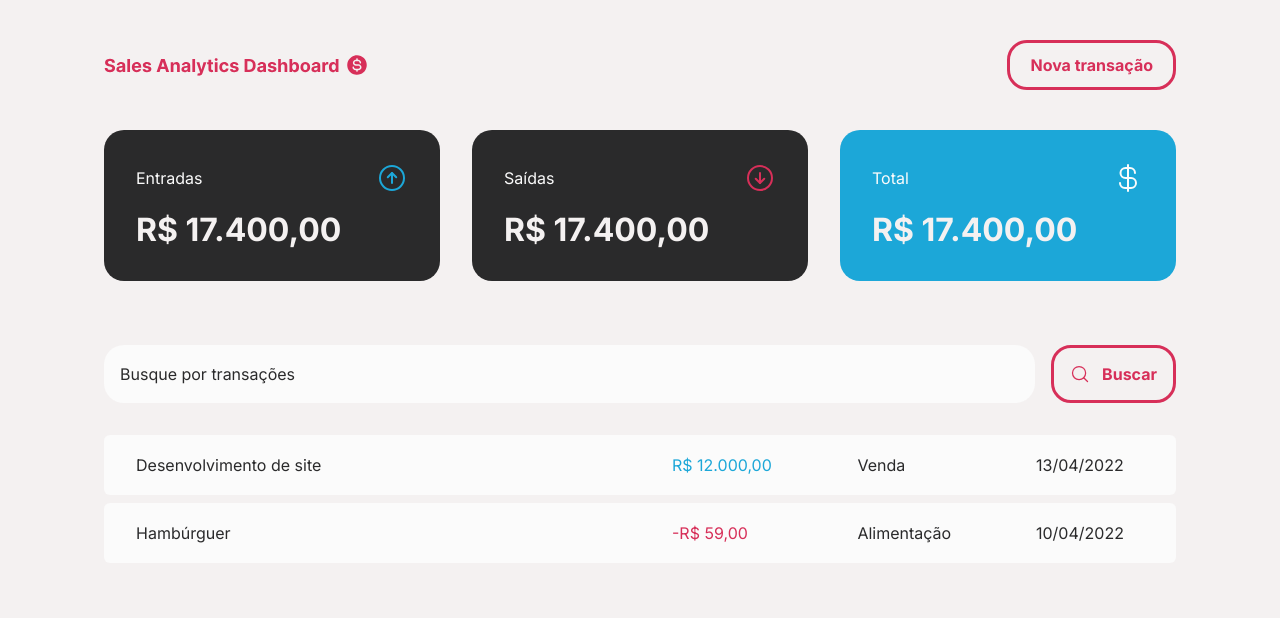
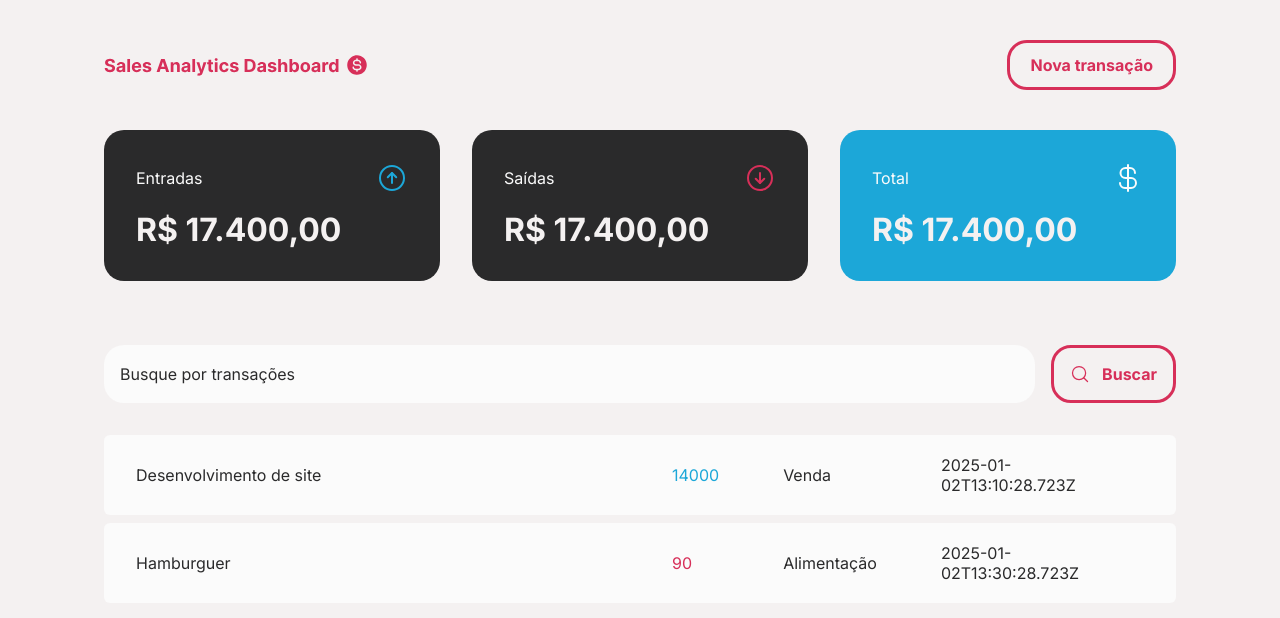
Before and after one commit to GuiCPessoa/Sales_Dashboard, a React (Vite) app: page / in a window 1280 px wide. Shown: the top 618 px of the page. Built offline with nearby package versions, Linux system fonts and the light colour scheme; data requests are answered from the project's data file.

Commit message:
Making an HTTP request through the JSON Server

```diff
--- a/server.json
+++ b/server.json
@@ -13,7 +13,7 @@
             "description": "Hamburguer",
             "type": "outcome",
             "category": "Alimentação",
-            "price": 35,
+            "price": 90,
             "createdAt": "2025-01-02T13:30:28.723Z"
         }
     ]
--- a/src/pages/Transactions/index.tsx
+++ b/src/pages/Transactions/index.tsx
@@ -1,9 +1,33 @@
+import { useEffect, useState } from "react";
 import { Header } from "../../components/Header";
 import { Summary } from "../../components/Summary";
 import { SearchForm } from "./components/SearchForm";
 import { PriceHighLight, TransactionsContainer, TransactionsTable } from "./styles";
 
+interface Transaction {
+  id: number;
+  description: string;
+  type: 'income' | 'outcome';
+  price: number;
+  category: string;
+  createdAt: string;
+}
+
 export function Transactions() {
+  const [transactions, setTransactions] = useState<Transaction[]>([])
+
+  async function loadTransactions() {
+    const response = await fetch('http://localhost:3333/transactions')
+    const data = await response.json();
+
+    setTransactions(data)
+  }
+    useEffect(() => {
+      loadTransactions();
+    }, [])
+
+
+
     return (
         <div>
         <Header />
@@ -12,26 +36,20 @@
         <SearchForm/>
           <TransactionsTable>
             <tbody>
-              <tr>
-                <td width="50%">Desenvolvimento de site</td>
-                <td>
-                  <PriceHighLight variant="income">
-                    R$ 12.000,00
-                  </PriceHighLight>
-                </td>
-                <td>Venda</td>
-                <td>13/04/2022</td>
-              </tr>
-              <tr>
-                <td width="50%">Hambúrguer</td>
-                <td>
-                  <PriceHighLight variant="outcome">
-                    -R$ 59,00
-                  </PriceHighLight>
-                </td>
-                <td>Alimentação</td>
-                <td>10/04/2022</td>
-              </tr>
+              {transactions.map(transaction => {
+                return(
+                  <tr key={transaction.id}>
+                    <td width="50%">{transaction.description}</td>
+                    <td>
+                      <PriceHighLight variant={transaction.type}>
+                    {transaction.price}
+                      </PriceHighLight>
+                    </td>
+                    <td>{transaction.category}</td>
+                    <td>{transaction.createdAt}</td>
+                  </tr>
+                )
+              })}
             </tbody>
           </TransactionsTable>
         </TransactionsContainer>
```
